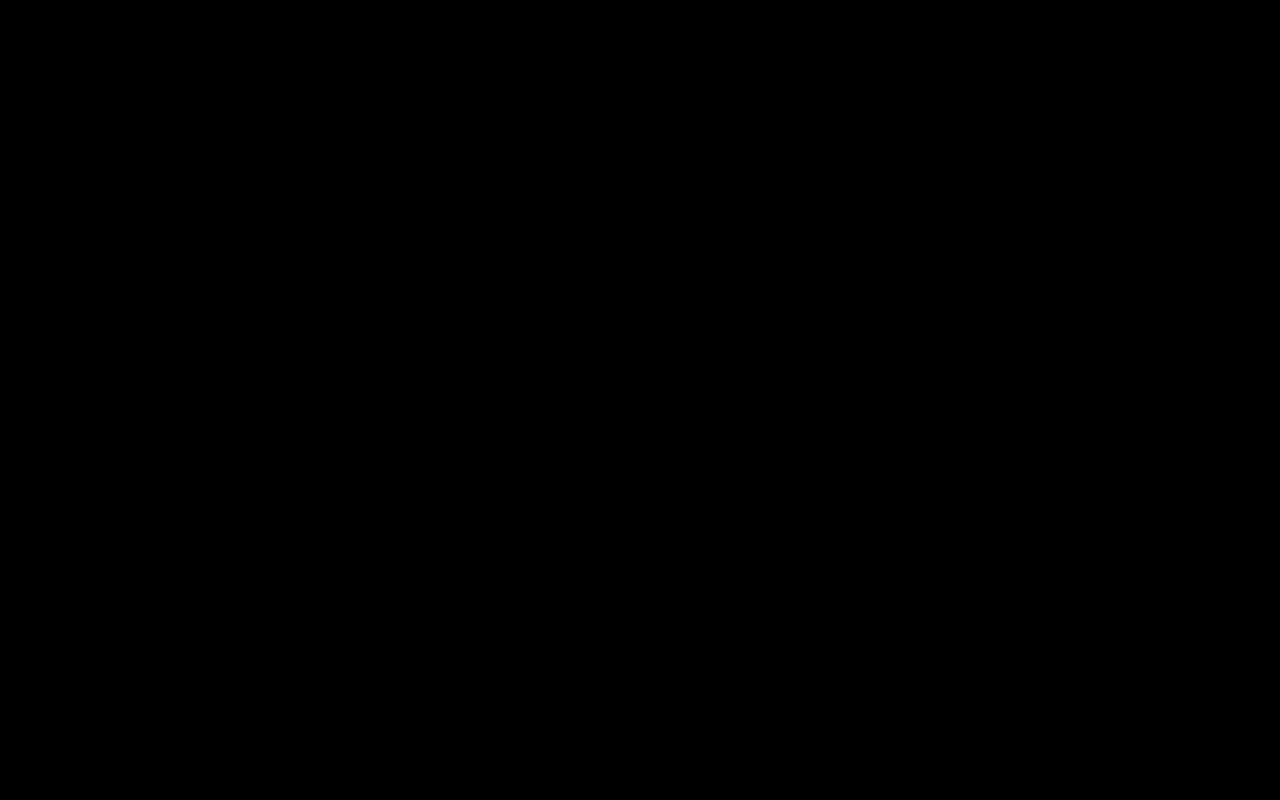
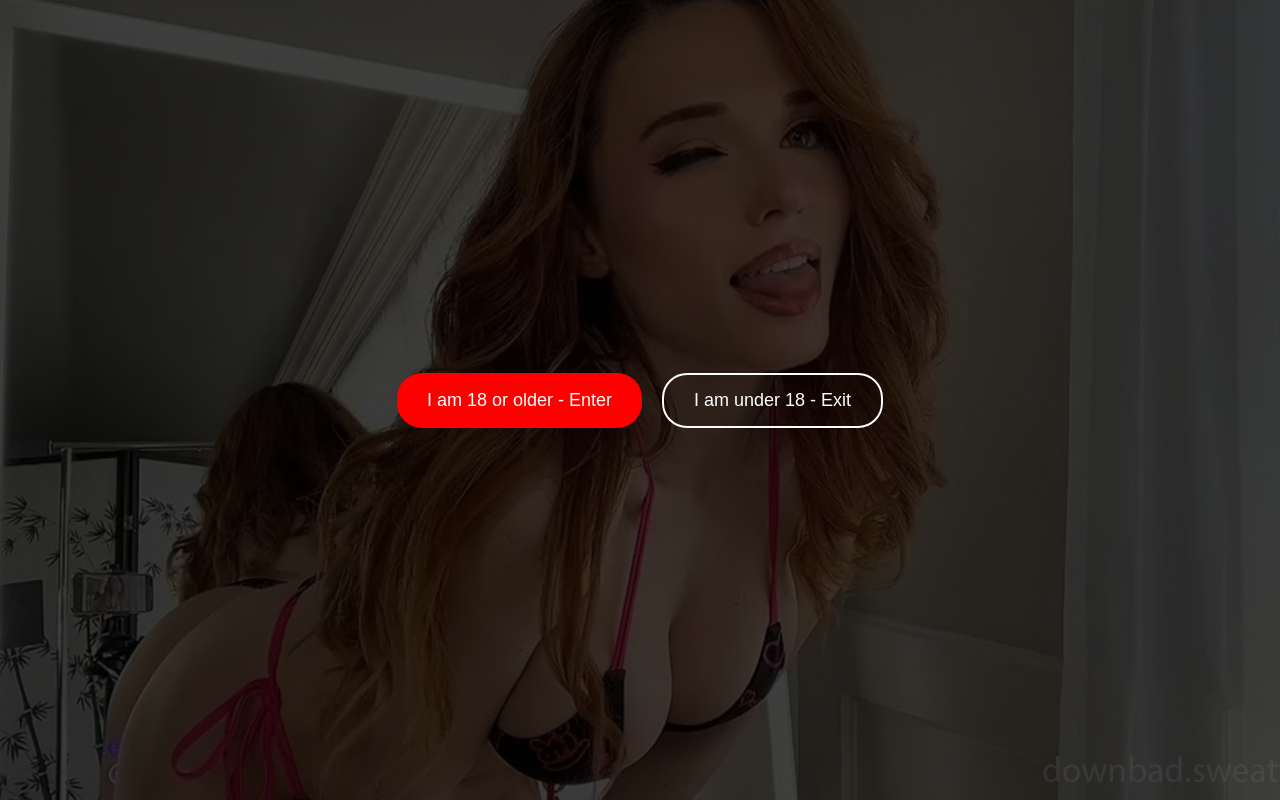
Before and after one commit to TheCodingCarson/RickRoll, a plain HTML site: page index.html in a window 1280 px wide. Drawn offline with Linux system fonts and the light colour scheme.

Commit message:
Switched to fake consent page to allow user interaction
Switched to fake consent page to allow user interaction to ensure video plays for the user getting Rick Rolled

```diff
--- a/index.html
+++ b/index.html
@@ -55,6 +55,72 @@
 	clear: both;
 	background: white;
 }
+
+#initialOverlay {
+    position: fixed;
+    top: 0;
+    left: 0;
+    width: 100%;
+    height: 100%;
+    z-index: 1000000;
+    background-color: rgba(0, 0, 0, 0.9);
+    display: flex;
+    flex-direction: column;
+    align-items: center;
+    justify-content: center;
+    overflow: hidden;
+}
+
+#initialOverlay img {
+    width: auto;
+    height: 100%;
+    object-fit: cover;
+    position: absolute;
+    top: 0;
+    left: 50%;
+    transform: translateX(-50%);
+    z-index: 1;
+}
+
+#initialOverlayButtons {
+    position: relative;
+    z-index: 2;
+    display: flex;
+    justify-content: center;
+    width: 100%;
+    gap: 20px;
+}
+
+#enterButton {
+    background-color: #FF0000;
+    color: white;
+    border: none;
+    border-radius: 25px;
+    padding: 15px 30px;
+    font-size: 18px;
+    cursor: pointer;
+    transition: background-color 0.3s ease;
+}
+
+#enterButton:hover {
+    background-color: #cc0000;
+}
+
+#exitButton {
+    background-color: transparent;
+    color: white;
+    border: 2px solid white;
+    border-radius: 25px;
+    padding: 15px 30px;
+    font-size: 18px;
+    cursor: pointer;
+    transition: background-color 0.3s ease, color 0.3s ease;
+}
+
+#exitButton:hover {
+    background-color: white;
+    color: #000000;
+}
 </style>
 <body>
     <!-- Main Container -->
@@ -78,6 +144,15 @@
 			<p>And just remember 9+10=21!</p>
 			<button onclick="location.href='https://sweaty.cc'" type="button">Sweaty Gamers Discord Server</button>
 			<button onclick="location.href='https://github.com/TheCodingCarson/RickRoll'" type="button">See the source code on Github</button>
+		</div>
+
+	    <!-- Initial Overlay (Fake 18+ Consent Page) -->
+		<div id="initialOverlay">
+			<img src="https://raw.githubusercontent.com/TheCodingCarson/RickRoll/refs/heads/main/images/landing.png" alt="Landing Image">
+			<div id="initialOverlayButtons">
+                		<button id="enterButton">I am 18 or older - Enter</button>
+                		<button id="exitButton">I am under 18 - Exit</button>
+			</div>
 		</div>
 
 	</div>
@@ -104,16 +179,16 @@
 				width: '100%',
 				videoId: 'xm3YgoEiEDc', // 10-Hour Rickroll video ;)
 				playerVars: {
-					'playsinline': 1, // Ensuring fullscreen doesn't block overlay
-					'autoplay': 1,    // Auto play video on load
-					'mute': 1,        // Start Muted (Allows Autoplay without browser Restriction)
-					'loop': 1,        // Loop Video (Why is the user here for 10 hours?)
-					'controls': 0,    // Remove the Player Controls
-					'frameborder': 0, //
-					'disablekb': 1,
-					'enablejsapi': 1,
-					'iv_load_policy': 3,
-					'rel': 0,
+					'playsinline': 1,    // Ensuring fullscreen doesn't block overlay
+					'autoplay': 0,       // Don't Auto play video on load
+					'mute': 1,           // Start Muted
+					'loop': 1,           // Loop Video (Why is the user here for 10 hours?)
+					'controls': 0,       // Remove the Player Controls
+					'frameborder': 0,    // Remove Border Frame
+					'disablekb': 1,      // Disable Keyboard Controls
+					'enablejsapi': 1,    // Enable JS Api
+					'iv_load_policy': 3, // Hide Annotations
+					'rel': 0,            // Don't show related videos
 					'referrerpolicy': "strict-origin-when-cross-origin",
 					'origin': "downbad.sweaty.cc",
 					'allow': "accelerometer; autoplay; clipboard-write; encrypted-media; gyroscope; picture-in-picture; web-share"
@@ -124,13 +199,36 @@
 			});
 		}
 
-		// Start the Rick Roll
+		// Set Player Settings + Show Consent Buttons
 		function onPlayerReady(event) {
-			event.target.playVideo();            // Play Video
-			// Autoplay Start - Bypass Autoplay Restrictions
-			event.target.unMute();               // Unmute Video
-			event.target.setVolume(100);         // Set Volume to 100%
-			document.title = "Get Rick Rolled!"; // Change Website Title
+			event.target.unMute();                 // Unmute Video
+			event.target.setVolume(100);           // Set Volume to 100%
+			showInitialOverlayButtons();           // Show the Fake Consent buttons
+		}
+
+	    // Show the buttons on the initial overlay
+		function showInitialOverlayButtons() {
+			const enterButton = document.getElementById('enterButton');
+			const exitButton = document.getElementById('exitButton');
+
+			enterButton.style.display = 'block';  // Unhide enter button
+			exitButton.style.display = 'block';   // Unhide exit button
+
+			// Event handler for Enter (18 or older)
+			enterButton.addEventListener('click', function() {
+				initialOverlay.style.display = 'none'; // Hide overlay
+				event.target.playVideo();              // Play Video
+				document.title = "Get Rick Rolled!";   // Change Website Title
+				enableFullScreen();                    // Start in fullscreen
+		    	});
+
+			// Event handler for Exit (under 18)
+			exitButton.addEventListener('click', function() {
+				initialOverlay.style.display = 'none'; // Hide overlay
+				event.target.playVideo();              // Play Video
+				document.title = "Get Rick Rolled!";   // Change Website Title
+				enableFullScreen();                    // Start in fullscreen
+			});
 		}
 
 		// On Click Go Into Fullscreen - Blocker
```
